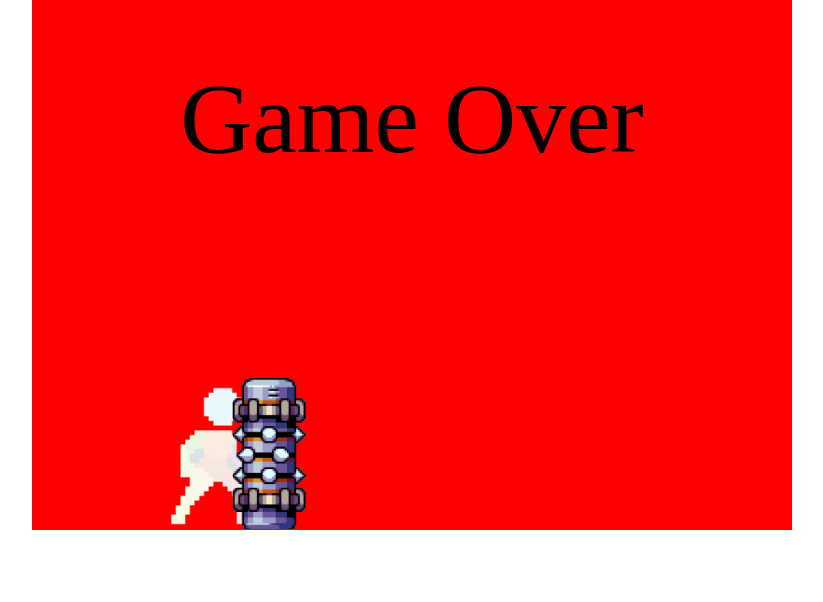
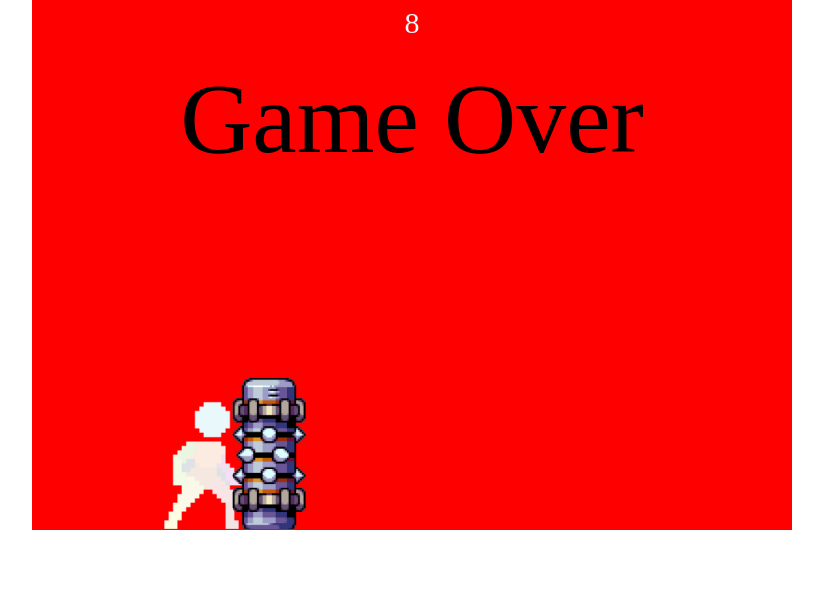
Before and after one commit to gabrigomez/infinity-runners, a plain HTML site: page index.html in a window 1280 px wide. Shown: the whole page, without its empty margins (228-1051 px from the left). Drawn offline with Linux system fonts and the light colour scheme.

Commit message:
feat: add basic score

```diff
--- a/index.html
+++ b/index.html
@@ -14,6 +14,7 @@
     <p class="game-over">
       Game Over
     </p>
+    <p class="score"></p>
     <div class="city"></div>
     <img src="./assets/run.gif" alt="" class="runner">
     <img src="./assets/barrier.png" alt="" class="barrier">
--- a/script.js
+++ b/script.js
@@ -2,6 +2,7 @@ const runner = document.querySelector('.runner');
 const barrier = document.querySelector('.barrier');
 const city = document.querySelector('.city');
 const gameOver = document.querySelector('.game-over');
+const scoreElement = document.querySelector('.score');
 
 const jump = () => {
   runner.classList.add('jump');
@@ -11,18 +12,27 @@ const jump = () => {
   }, 500);
 };
 
+let gameOverMode = false;
+let score = 0;
+
+const getScore = setInterval(() => {
+  score = score +1;
+  scoreElement.innerHTML = score;
+
+  if (gameOverMode) {
+    clearInterval(getScore);
+  }
+}, 200);
+
 const loop = setInterval(() => {
-
   const barrierPosition = barrier.offsetLeft;
   const runnerPosition = +window.getComputedStyle(runner).bottom.replace('px', '');
-
 
   if(barrierPosition <= 120 && barrierPosition > 0 && runnerPosition <= 100 ) {
     city.style.animation = 'none';
     city.classList.remove('city');
     city.classList.add('city-over');
     gameOver.style.opacity = '1';
-
 
     runner.src = './assets/dead.gif';
     runner.style.marginLeft = '35px';
@@ -31,6 +41,7 @@ const loop = setInterval(() => {
 
     barrier.style.animation = 'none';
     barrier.style.left = `${barrierPosition}px`;
+    gameOverMode = true;
 
     clearInterval(loop);
   }
--- a/style.css
+++ b/style.css
@@ -47,9 +47,19 @@
 }
 
 .runner {
-  width: 300px;
+  width: 280px;
   position: absolute;
   bottom: -40px;
+}
+
+.score {
+  align-self: center;
+  position: absolute;
+  font-size: 30px;
+  margin-top: 5px;
+
+  color: aliceblue;
+  z-index: 1;
 }
 
 .barrier {
```
